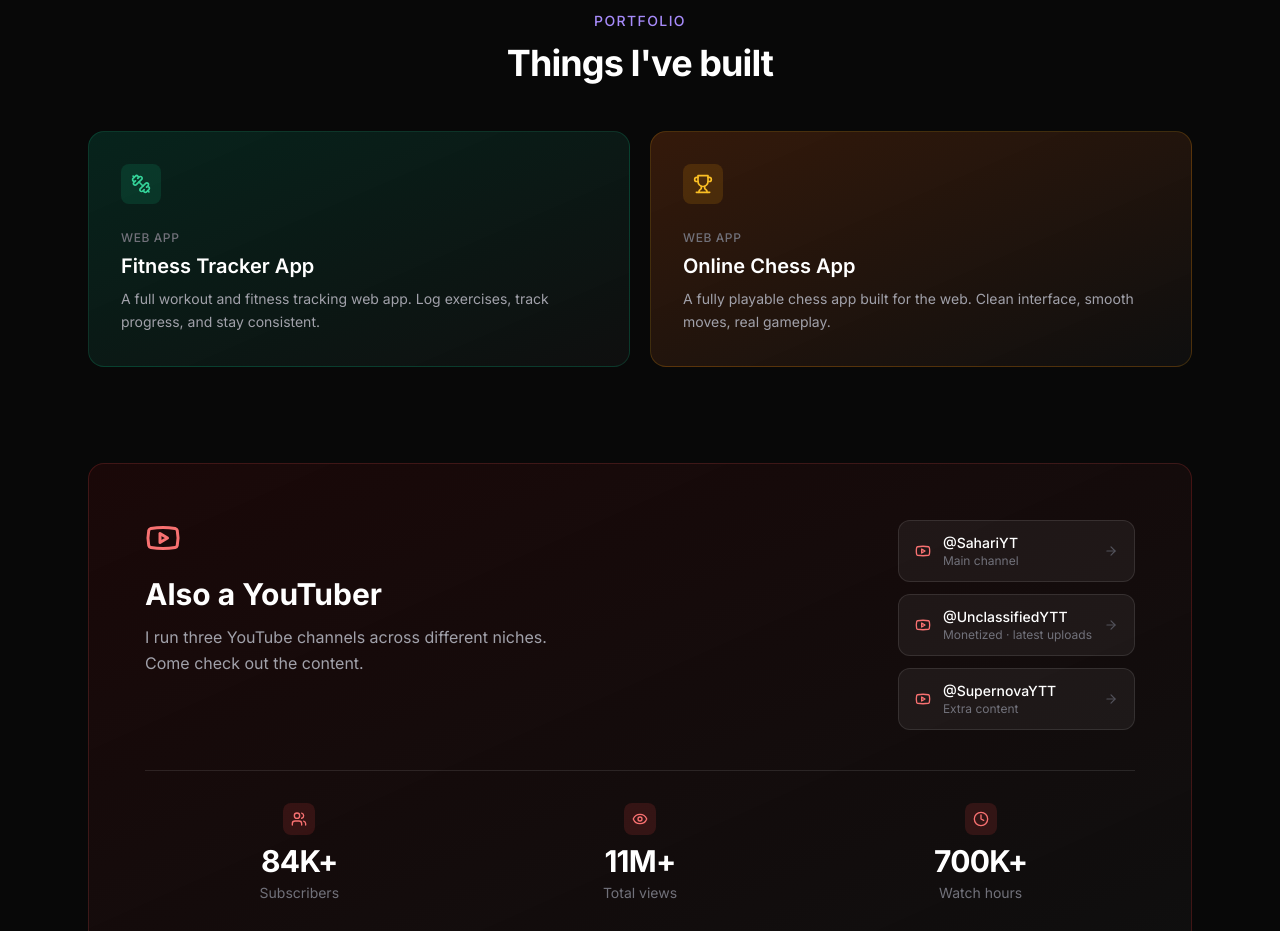
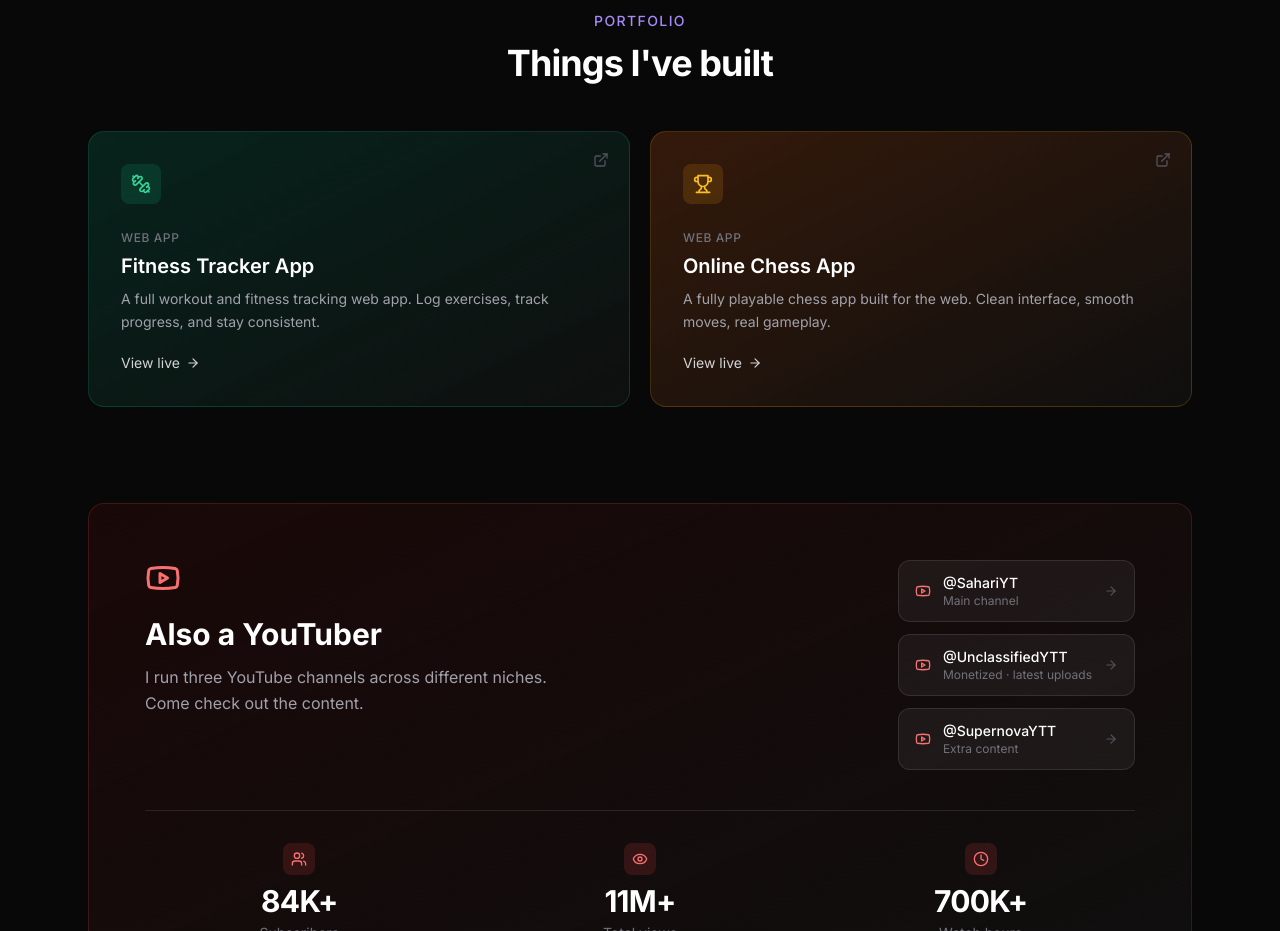
Before and after one commit to EmalSahari/sahari-website, a React (Vite) app: page / in a window 1280 px wide. Shown: the part 1480-2411 px from the top of the page. Built offline with nearby package versions, Linux system fonts and the light colour scheme.

Commit message:
Link project cards to live demos
- Fitness Tracker -> https://fitness-mocha-five.vercel.app/
- Chess App      -> https://skak.onrender.com/

Cards are now clickable anchors with hover lift, ExternalLink badge,
and a "View live" CTA. Each card uses a distinct hover border color
matching its theme.

```diff
--- a/src/pages/Home.jsx
+++ b/src/pages/Home.jsx
@@ -1,6 +1,6 @@
 import { motion } from 'framer-motion'
 import { Link } from 'react-router-dom'
-import { ArrowRight, Youtube, Code2, Sparkles, Globe, Smartphone, Server, Zap, Dumbbell, Trophy, Users, Eye, Clock } from 'lucide-react'
+import { ArrowRight, Youtube, Code2, Sparkles, Globe, Smartphone, Server, Zap, Dumbbell, Trophy, Users, Eye, Clock, ExternalLink } from 'lucide-react'
 
 const fadeUp = {
   hidden: { opacity: 0, y: 24 },
@@ -40,8 +40,10 @@ const projects = [
     title: 'Fitness Tracker App',
     desc: 'A full workout and fitness tracking web app. Log exercises, track progress, and stay consistent.',
     tag: 'Web App',
+    href: 'https://fitness-mocha-five.vercel.app/',
     color: 'from-emerald-900/40 to-[#0f0f0f]',
     border: 'border-emerald-500/20',
+    hoverBorder: 'hover:border-emerald-400/50',
     iconBg: 'bg-emerald-500/15 text-emerald-400',
   },
   {
@@ -49,8 +51,10 @@ const projects = [
     title: 'Online Chess App',
     desc: 'A fully playable chess app built for the web. Clean interface, smooth moves, real gameplay.',
     tag: 'Web App',
+    href: 'https://skak.onrender.com/',
     color: 'from-amber-900/40 to-[#0f0f0f]',
     border: 'border-amber-500/20',
+    hoverBorder: 'hover:border-amber-400/50',
     iconBg: 'bg-amber-500/15 text-amber-400',
   },
 ]
@@ -198,21 +202,32 @@ export default function Home() {
 
         <div className="grid md:grid-cols-2 gap-5">
           {projects.map((p, i) => (
-            <motion.div
+            <motion.a
               key={p.title}
+              href={p.href}
+              target="_blank"
+              rel="noopener noreferrer"
               initial={{ opacity: 0, y: 20 }}
               whileInView={{ opacity: 1, y: 0 }}
               viewport={{ once: true }}
               transition={{ duration: 0.5, delay: i * 0.1 }}
-              className={`relative overflow-hidden rounded-2xl border ${p.border} bg-gradient-to-br ${p.color} p-8`}
+              className={`group relative block overflow-hidden rounded-2xl border ${p.border} ${p.hoverBorder} bg-gradient-to-br ${p.color} p-8 transition-all duration-200 hover:-translate-y-0.5`}
             >
+              <ExternalLink
+                size={16}
+                className="absolute top-5 right-5 text-zinc-600 group-hover:text-white transition-colors"
+              />
               <div className={`w-10 h-10 rounded-lg ${p.iconBg} flex items-center justify-center mb-5`}>
                 {p.icon}
               </div>
               <span className="text-xs font-medium text-zinc-500 uppercase tracking-wider">{p.tag}</span>
               <h3 className="text-white font-semibold text-xl mt-1 mb-2">{p.title}</h3>
-              <p className="text-zinc-400 text-sm leading-relaxed">{p.desc}</p>
-            </motion.div>
+              <p className="text-zinc-400 text-sm leading-relaxed mb-4">{p.desc}</p>
+              <span className="inline-flex items-center gap-1.5 text-sm text-zinc-300 group-hover:text-white transition-colors">
+                View live
+                <ArrowRight size={14} className="group-hover:translate-x-1 transition-transform" />
+              </span>
+            </motion.a>
           ))}
         </div>
       </section>
```
